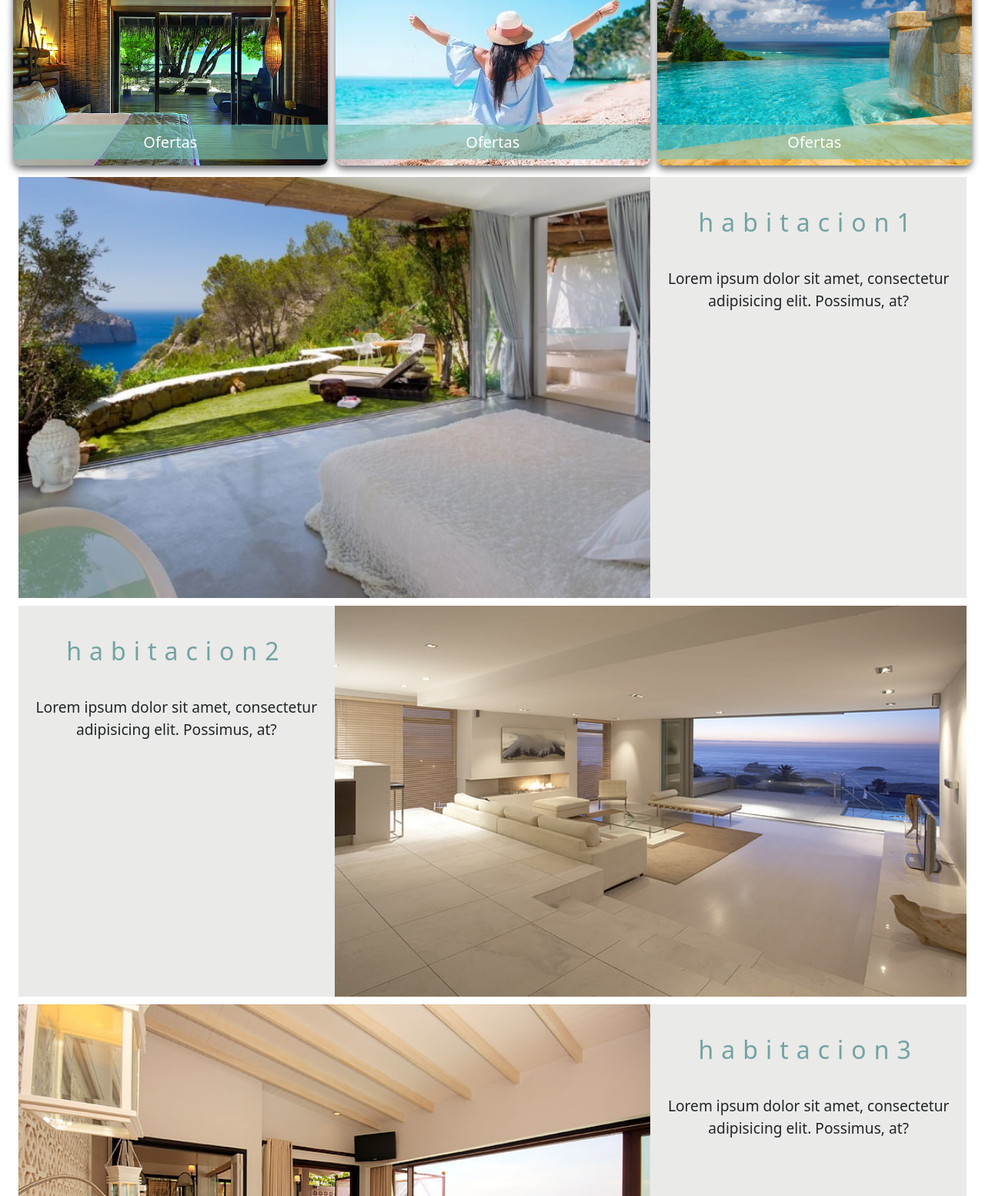
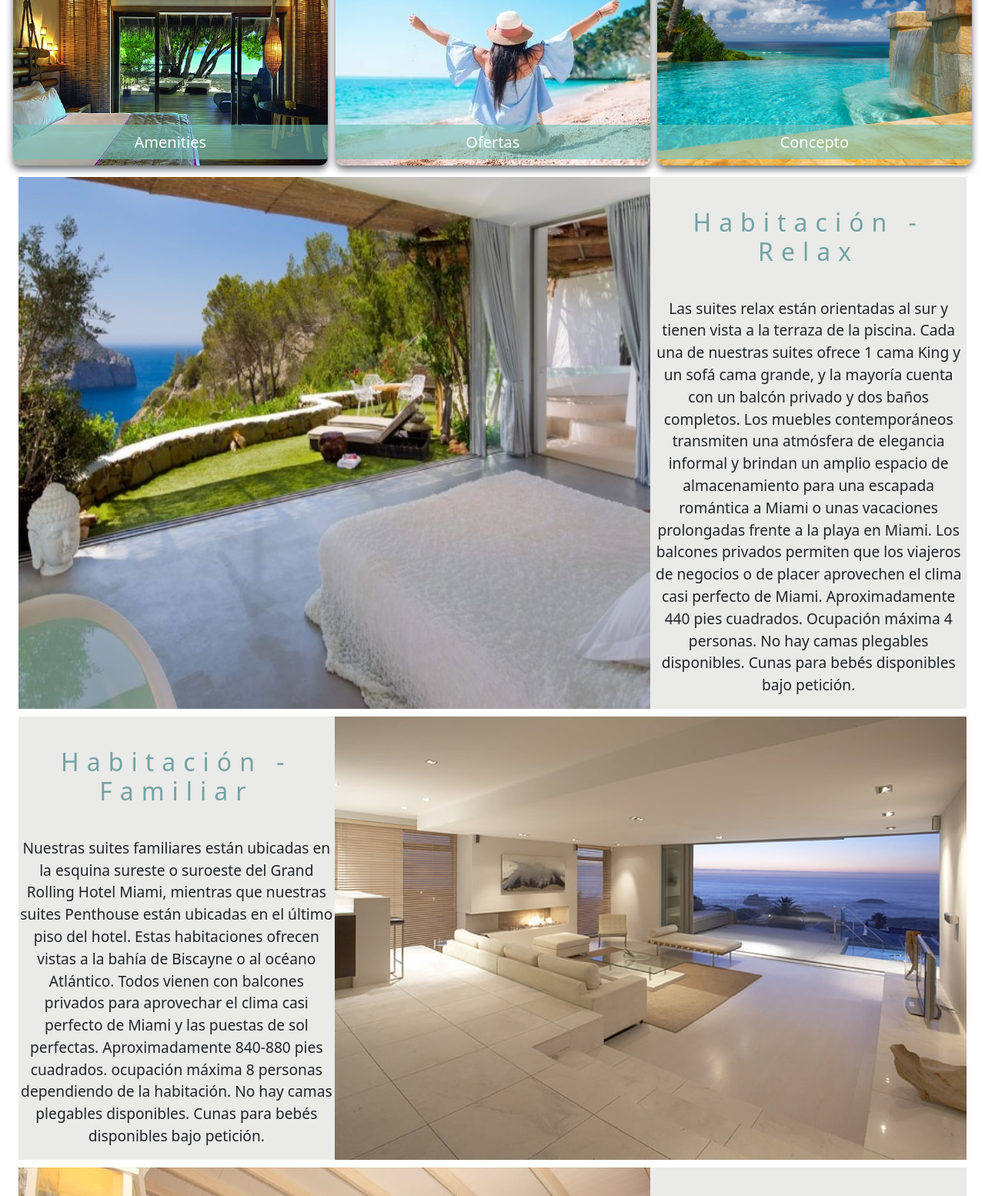
Before and after one commit to MaxiAlz/Hotel-Rolling, a website: page index.html in a window 1280 px wide. Shown: the part 718-2272 px from the top of the page at 77% size. Drawn offline with nearby package versions, Linux system fonts and the light colour scheme.

Commit message:
actualizando lorem y links a la web 404

```diff
--- a/index.html
+++ b/index.html
@@ -46,8 +46,7 @@
               <input type="checkbox" class="btn-check" id="btncheck2" autocomplete="off">
               <label class="btn btn-outline-dark botonSobreImagen" for="btncheck2">Reservar</label>
               <div class="TextoSobreImagen fs-6">
-                <p class="boxtexto">Lorem ipsum dolor sit amet consectetur adipisicing elit. Non, nemo
-                  quisquam blanditiis inventore optio veritatis!</p>
+                <p class="boxtexto">SINCE 1995 - ¡Aprovecha nuestras ofertas de temporada!</p>
               </div>
             </div>
             <!-- NAV BAR SOBRE EL BANNER -->
@@ -72,11 +71,11 @@
                         Hoteles
                       </a>
                       <ul class="dropdown-menu" aria-labelledby="navbarDropdown">
-                        <li><a class="dropdown-item" href="#">Gand Rolling Hotel<samp class="fs-5 text-uppercase">
+                        <li><a class="dropdown-item" href="./pages/error404.html">Grand Rolling Hotel<samp class="fs-5 text-uppercase">
                               Pinamar</samp></a></li>
-                        <li><a class="dropdown-item" href="#">Gand Rolling Hotel<samp class="fs-5 text-uppercase">
+                        <li><a class="dropdown-item" href="#">Grand Rolling Hotel<samp class="fs-5 text-uppercase">
                               Miami</samp></a></li>
-                        <li><a class="dropdown-item" href="#">Gand Rolling Hotel<samp class="fs-5 text-uppercase">
+                        <li><a class="dropdown-item" href="./pages/error404.html">Grand Rolling Hotel<samp class="fs-5 text-uppercase">
                               Caribe</samp></a></li>
 
                       </ul>
@@ -85,10 +84,10 @@
                       <a class="nav-link active" aria-current="page" href="#">Home</a>
                     </li>
                     <li class="nav-item fw-bolder d-flex justify-content-end">
-                      <a class="nav-link active" href="#">Contactanos</a>
+                      <a class="nav-link active" href="#nombre">Contactanos</a>
                     </li>
                     <li class="nav-item fw-bolder d-flex justify-content-end">
-                      <a class="nav-link active" href="#">Galeria</a>
+                      <a class="nav-link active" href="./pages/error404.html">Galeria</a>
                     </li>
                     <li class="nav-item fw-bolder d-flex justify-content-end">
                       <a class="" href="pages/LogIn.html">
@@ -140,7 +139,7 @@
   <main class="container-fluid">
     <!--TITULO DE BIENVENIDA-->
     <div class="titulo-bienvenida">
-      <h1 class="">Titulo de Bienvenida</h1>
+      <h1 class="">GRAND ROLLING HOTEL / RESERVAS</h1>
     </div>
 
     <!--SELECTORES-->
@@ -151,9 +150,9 @@
 
         <select class="form-select eigeHabitacion" aria-label=".form-select-sm example">
           <option selected>Categoria</option>
-          <option value="1">One</option>
-          <option value="2">Two</option>
-          <option value="3">Three</option>
+          <option value="1">Relax</option>
+          <option value="2">Familiar</option>
+          <option value="3">King</option>
         </select>
 
 
@@ -208,12 +207,11 @@
       <div class="card">
         <div class="face front">
           <img src="./img/suite.png" alt="suite">
-          <h2>Ofertas</h2>
+          <h2>Amenities</h2>
         </div>
         <div class="face back">
-          <h2>Ofertas</h2>
-          <p>Lorem ipsum dolor sit amet consectetur adipisicing elit. Soluta, sed labore magni, autem porro doloremque
-            provident dignissimos repudiandae dolore facere eaque aliquid delectus. Officiis, sit?</p>
+          <h2>Amenities</h2>
+          <p>Nuestros hoteles cuentan con staff capacitado multi-lenguaje, piscinas climatizadas y de exterior, sector relax con spa, centro de convenciones, candy bar y restaurante para hacer de su estadía lo más agradable posible.</p>
           <div class="link">
             <a href="./pages/error404.html" target="_blank">Detalles</a>
           </div>
@@ -230,8 +228,7 @@
         </div>
         <div class="face back">
           <h2>Ofertas</h2>
-          <p>Lorem ipsum dolor sit amet consectetur adipisicing elit. Soluta, sed labore magni, autem porro doloremque
-            provident dignissimos repudiandae dolore facere eaque aliquid delectus. Officiis, sit?</p>
+          <p>¡Aprovecha nuestras ofertas de temporada! Desde el 01/06/2022 inicia nuestro mes aniversario, tenemos muchas ofertas para usted.</p>
           <div class="link">
             <a href="#">Detalles</a>
           </div>
@@ -244,12 +241,11 @@
       <div class="card">
         <div class="face front">
           <img src="./img/piscina.png" alt="pisicina">
-          <h2>Ofertas</h2>
+          <h2>Concepto</h2>
         </div>
         <div class="face back">
-          <h2>Ofertas</h2>
-          <p>Lorem ipsum dolor sit amet consectetur adipisicing elit. Soluta, sed labore magni, autem porro doloremque
-            provident dignissimos repudiandae dolore facere eaque aliquid delectus. Officiis, sit?</p>
+          <h2>Concepto</h2>
+          <p>Nuestros hoteles estan pensados para la familia, un momento íntimo o reuniones corporativas, cada espacio está detallado para esos momentos únicos que quedarán en la memoria de todos los que decidan ser parte de la familia Grand Rolling.</p>
           <div class="link">
             <a href="#">Detalles</a>
           </div>
@@ -289,8 +285,8 @@
             <a href="#"><img src="./img/habitacion1.jpg" alt="habitacion1"></a>
           </div>
           <div class="categoria-textos">
-            <h3>habitacion1</h3>
-            <p>Lorem ipsum dolor sit amet, consectetur adipisicing elit. Possimus, at?</p>
+            <h3>Habitación - Relax</h3>
+            <p>Las suites relax están orientadas al sur y tienen vista a la terraza de la piscina. Cada una de nuestras suites ofrece 1 cama King y un sofá cama grande, y la mayoría cuenta con un balcón privado y dos baños completos. Los muebles contemporáneos transmiten una atmósfera de elegancia informal y brindan un amplio espacio de almacenamiento para una escapada romántica a Miami o unas vacaciones prolongadas frente a la playa en Miami. Los balcones privados permiten que los viajeros de negocios o de placer aprovechen el clima casi perfecto de Miami. Aproximadamente 440 pies cuadrados. Ocupación máxima 4 personas. No hay camas plegables disponibles. Cunas para bebés disponibles bajo petición.</p>
           </div>
         </div>
       </section>
@@ -302,8 +298,8 @@
             <a href="#"><img src="./img/habitacion2.jpg" alt="habitacion2"></a>
           </div>
           <div class="categoria-textos">
-            <h3>habitacion2</h3>
-            <p>Lorem ipsum dolor sit amet, consectetur adipisicing elit. Possimus, at?</p>
+            <h3>Habitación - Familiar</h3>
+            <p>Nuestras suites familiares están ubicadas en la esquina sureste o suroeste del Grand Rolling Hotel Miami, mientras que nuestras suites Penthouse están ubicadas en el último piso del hotel. Estas habitaciones ofrecen vistas a la bahía de Biscayne o al océano Atlántico. Todos vienen con balcones privados para aprovechar el clima casi perfecto de Miami y las puestas de sol perfectas. Aproximadamente 840-880 pies cuadrados. ocupación máxima 8 personas dependiendo de la habitación. No hay camas plegables disponibles. Cunas para bebés disponibles bajo petición.</p>
           </div>
 
         </div>
@@ -316,8 +312,8 @@
             <a href="#"><img src="./img/habitacion3.jpg" alt="habitacion3"></a>
           </div>
           <div class="categoria-textos">
-            <h3>habitacion3</h3>
-            <p>Lorem ipsum dolor sit amet, consectetur adipisicing elit. Possimus, at?</p>
+            <h3>Habitación - King</h3>
+            <p>Nuestras king suites frente al mar en el Grand Rolling Hotel Miami están orientadas hacia el este y permiten vistas directas del amanecer sobre el Océano Atlántico y la playa blanca. Cada suite está equipada con una cama King o dos camas dobles, un sofá cama grande, balcón y dos baños completos. Aproximadamente 440 - 500 pies cuadrados, ocupación máxima de 4 personas. No hay camas supletorias disponibles. Cunas para bebés disponibles bajo petición.</p>
           </div>
 
         </div>
@@ -407,7 +403,7 @@
 
             <div class="col-md-3 col-lg-2 col-xl-2 mx-auto mt-3">
               <a class="text-uppercase mb-4 text-decoration-none text-white font-weight-bold d-flex justify-content-center"
-                href="#">Acerca</a>
+                href="./pages/error404.html">Acerca</a>
 
             </div>
 
```
